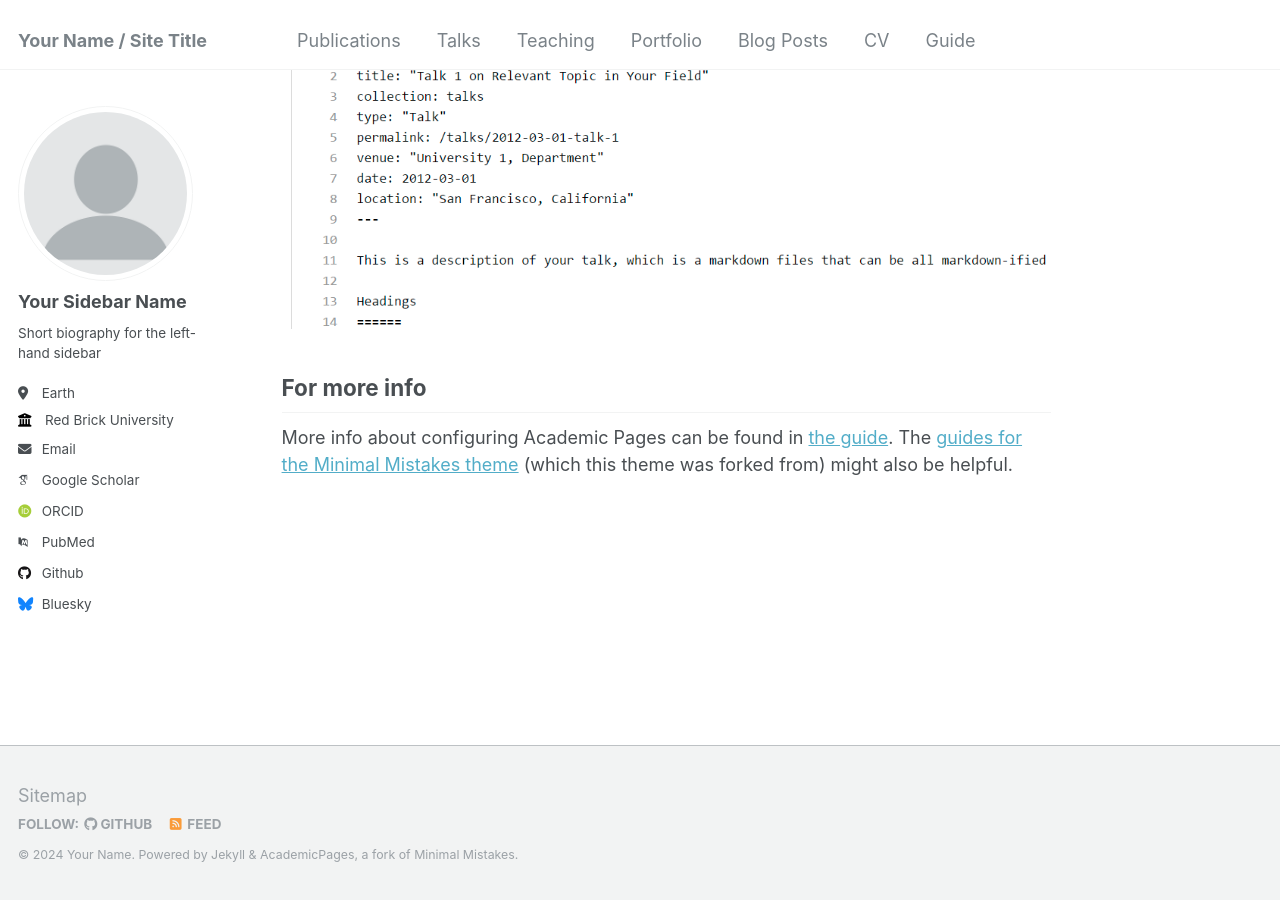
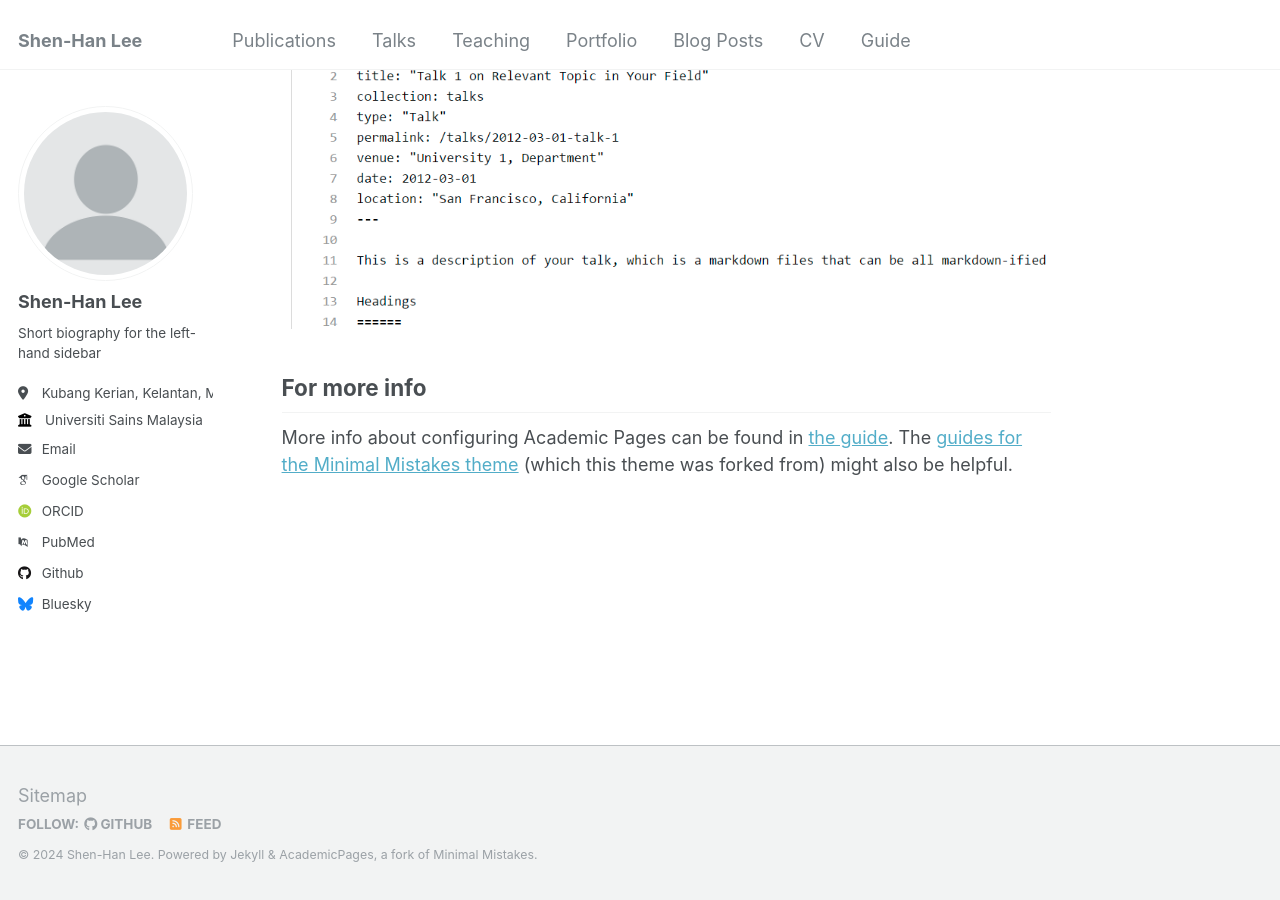
Before and after one commit to shenhanlee/shenhanlee.github.io, a Jekyll site: the page built from _pages/about.md, in a window 1280 px wide and 900 px high, scrolled down 2660 px. Built offline with Jekyll 4.4.1, drawn with Linux system fonts in a browser that asks for light colours; some web fonts are replaced.

Commit message:
Update _config.yml

```diff
--- a/_config.yml
+++ b/_config.yml
@@ -8,13 +8,13 @@
 
 # Basic Site Settings
 locale                   : "en-US"
-title                    : "Your Name / Site Title"
+title                    : "Shen-Han Lee"
 title_separator          : "-"
-name                     : &name "Your Name"
+name                     : &name "Shen-Han Lee"
 description              : &description "personal description"
-url                      : https://academicpages.github.io # the base hostname & protocol for your site e.g. "https://mmistakes.github.io"
+url                      : https://shenhanlee.github.io # the base hostname & protocol for your site e.g. "https://mmistakes.github.io"
 baseurl                  : "" # the subpath of your site, e.g. "/blog"
-repository               : "academicpages/academicpages.github.io"
+repository               : "shenhanlee/shenhanlee.github.io"
 
 # Site Author - The following control what appear as part of the author content on the side bar.
 #               If a field is blank the icon and link will not appear, otherwise it will be shown.
@@ -22,13 +22,12 @@ repository               : "academicpages/academicpages.github.io"
 author:
   # Biographic information
   avatar           : "profile.png"
-  name             : "Your Sidebar Name"
-  pronouns         : # example: "she/her"
+  name             : "Shen-Han Lee"
   bio              : "Short biography for the left-hand sidebar"
-  location         : "Earth"
-  employer         : "Red Brick University"
+  location         : "Kubang Kerian, Kelantan, Malaysia"
+  employer         : "Universiti Sains Malaysia"
   uri              : # URL
-  email            : "none@example.org"
+  email            : "shen-han.lee@cantab.net"
 
   # Academic websites
   arxiv            : # URL - Update with the correct link to your profile
```
